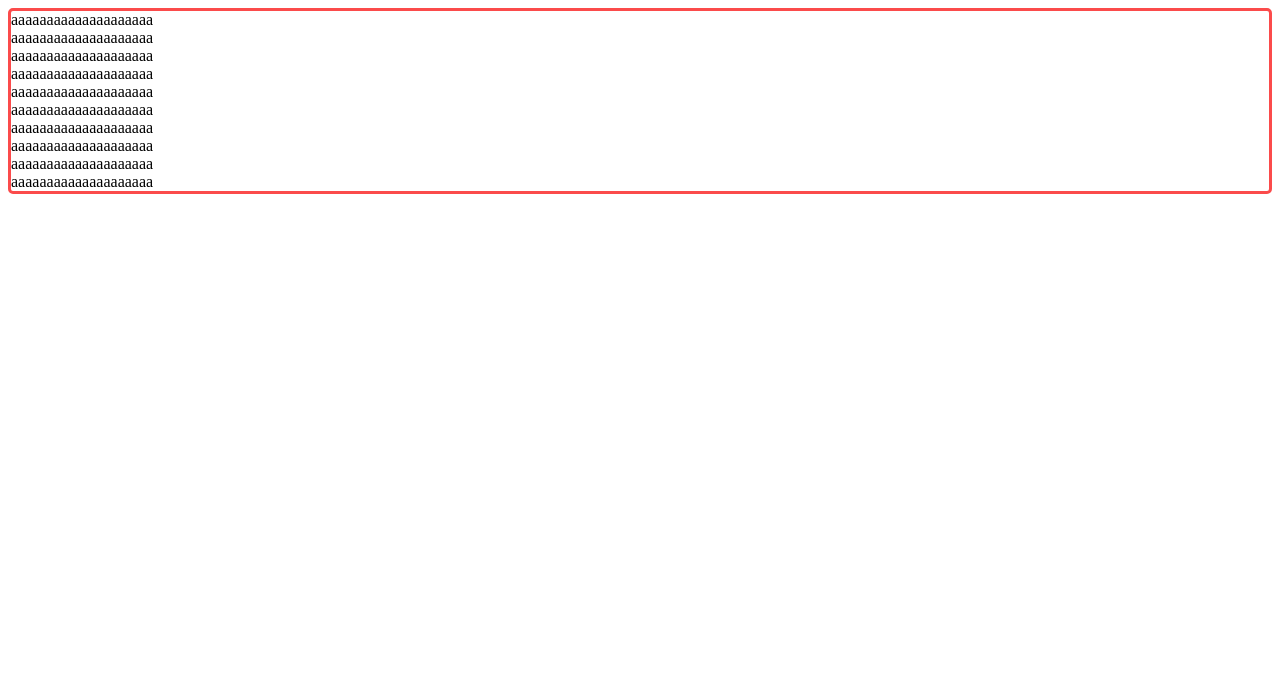
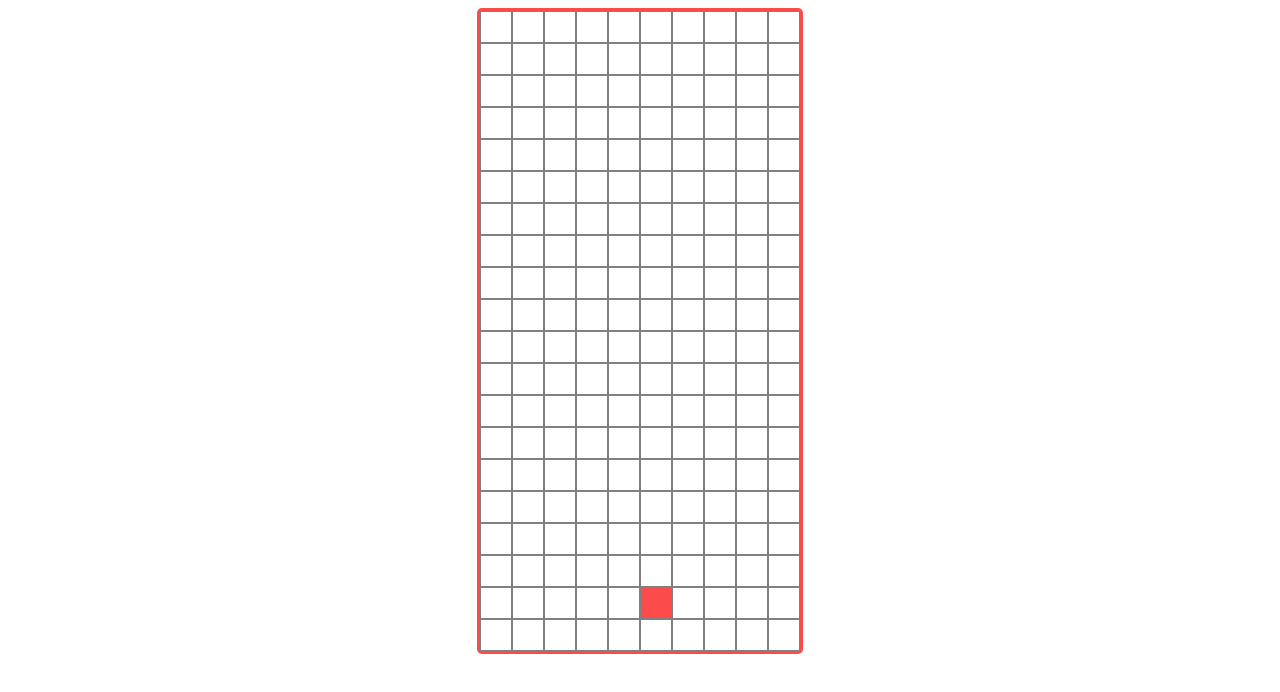
Before and after one commit to susanne-thorne/tetris, a React (Vite) app: page / in a window 1280 px wide. Shown: the top 692 px of the page. Built offline with nearby package versions, Linux system fonts and the light colour scheme.

Commit message:
Infinite movement

```diff
--- a/src/App.jsx
+++ b/src/App.jsx
@@ -1,18 +1,45 @@
+import { useState } from "react";
 import "./App.scss";
 
 function App() {
+  console.log("Rerendered!");
   const width = 10;
   const height = 20;
-  const board = Array(height)
-    .fill(null)
-    .map(() => Array(width).fill(null));
+  const [selectedRow, setSelectedRow] = useState(0);
+  const [board, setBoard] = useState(() =>
+    Array(height)
+      .fill(null)
+      .map(() => Array(width).fill(null))
+  );
+
+  let selectedJ = 5;
+  setTimeout(() => {
+    const newBoard = board.map((row, rowIndex) => {
+      if ((rowIndex + 1) % height === selectedRow) {
+        return row.fill(false);
+      }
+
+      if (rowIndex === selectedRow) {
+        return row.map((_, cellIndex) => {
+          if (cellIndex === selectedJ) {
+            return true;
+          }
+        });
+      }
+
+      return row;
+    });
+
+    setBoard(newBoard);
+    setSelectedRow((selectedRow + 1) % height);
+  }, 200);
 
   return (
     <div className="container">
       {board.map((row) => (
         <div className="row">
           {row.map((cell) => (
-            <div className="cell">a</div>
+            <div className={`cell ${cell === true ? "marked" : ""}`}></div>
           ))}
         </div>
       ))}
--- a/src/App.scss
+++ b/src/App.scss
@@ -1,5 +1,23 @@
 .container {
   display: flex;
+  flex-direction: column;
   border: 3px solid #fb4b4b;
   border-radius: 5px;
+  width: fit-content;
+  margin: auto;
+
+  .row {
+    display: flex;
+    width: fit-content;
+
+    .cell {
+      border: 1px solid gray;
+      width: 30px;
+      height: 30px;
+
+      &.marked {
+        background-color: #fb4b4b;
+      }
+    }
+  }
 }
```
